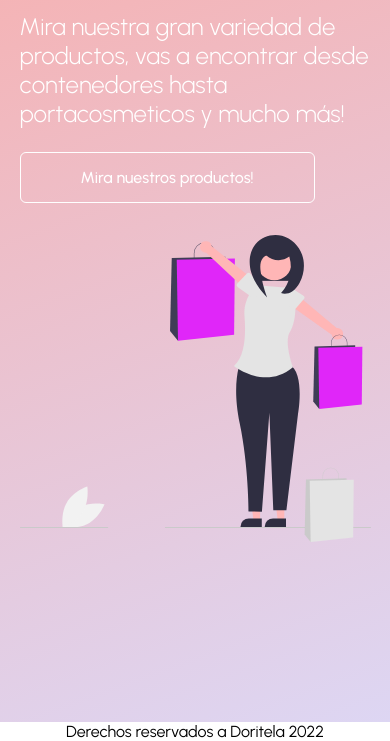
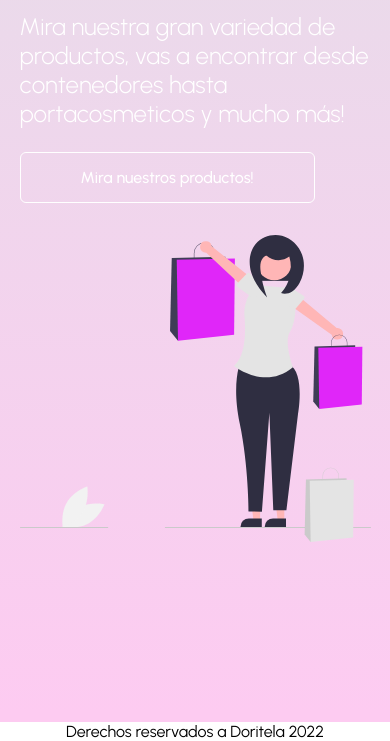
Before and after one commit to juaniciceri/Doritela-Ciceri, a plain HTML site: page pages/index.html in a window 390 px wide. Shown: the part 206-947 px from the top of the page. Drawn offline with Linux system fonts and the light colour scheme; files whose address does not match are found by name.

Commit message:
añadí un media para que en menos de 800px cambie su gradiente

```diff
--- a/syles.css
+++ b/syles.css
@@ -27,6 +27,12 @@ body {
         "nav"
         "content";
     min-height: 100vh;
+}
+
+@media (max-width: 800px){
+    .hero{
+        background-image: linear-gradient(to top, #fdcbf1 0%, #fdcbf1 1%, #e6dee9 100%);
+    }
 }
 
 .nav {
```
